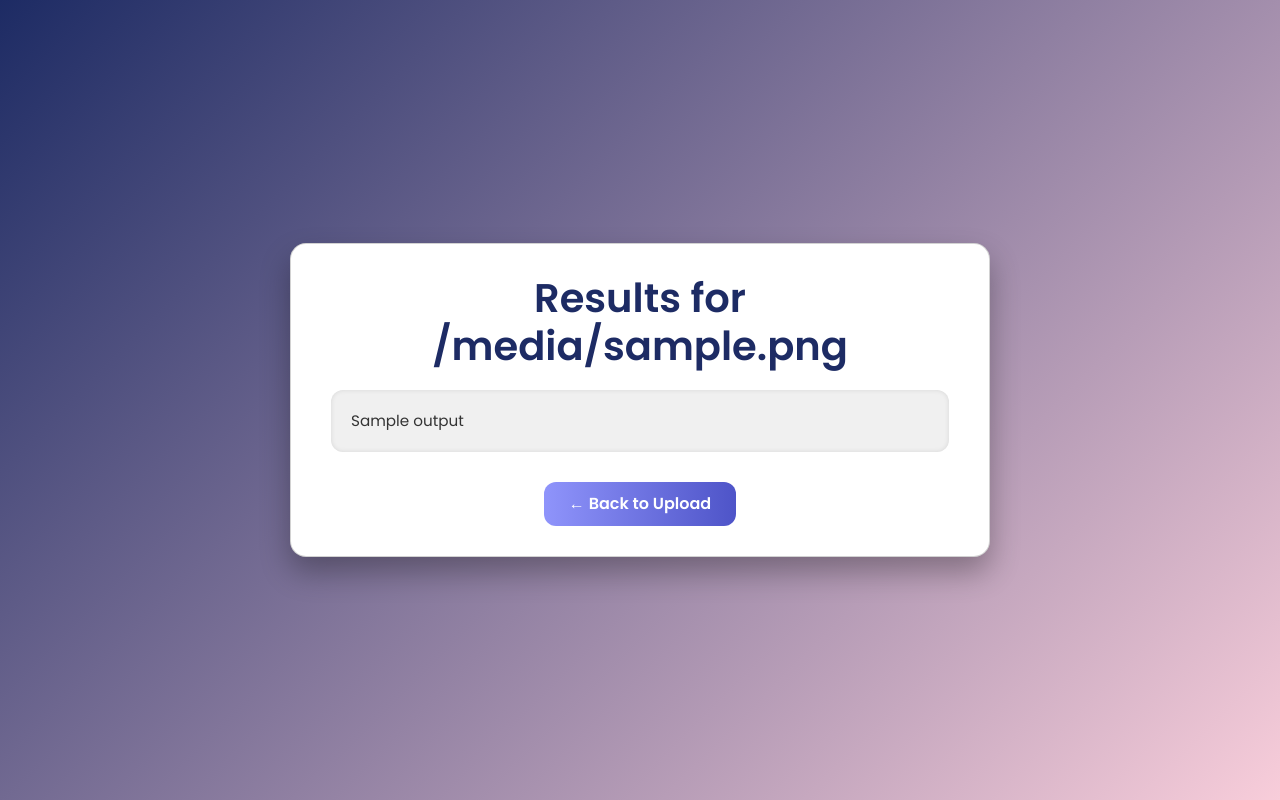
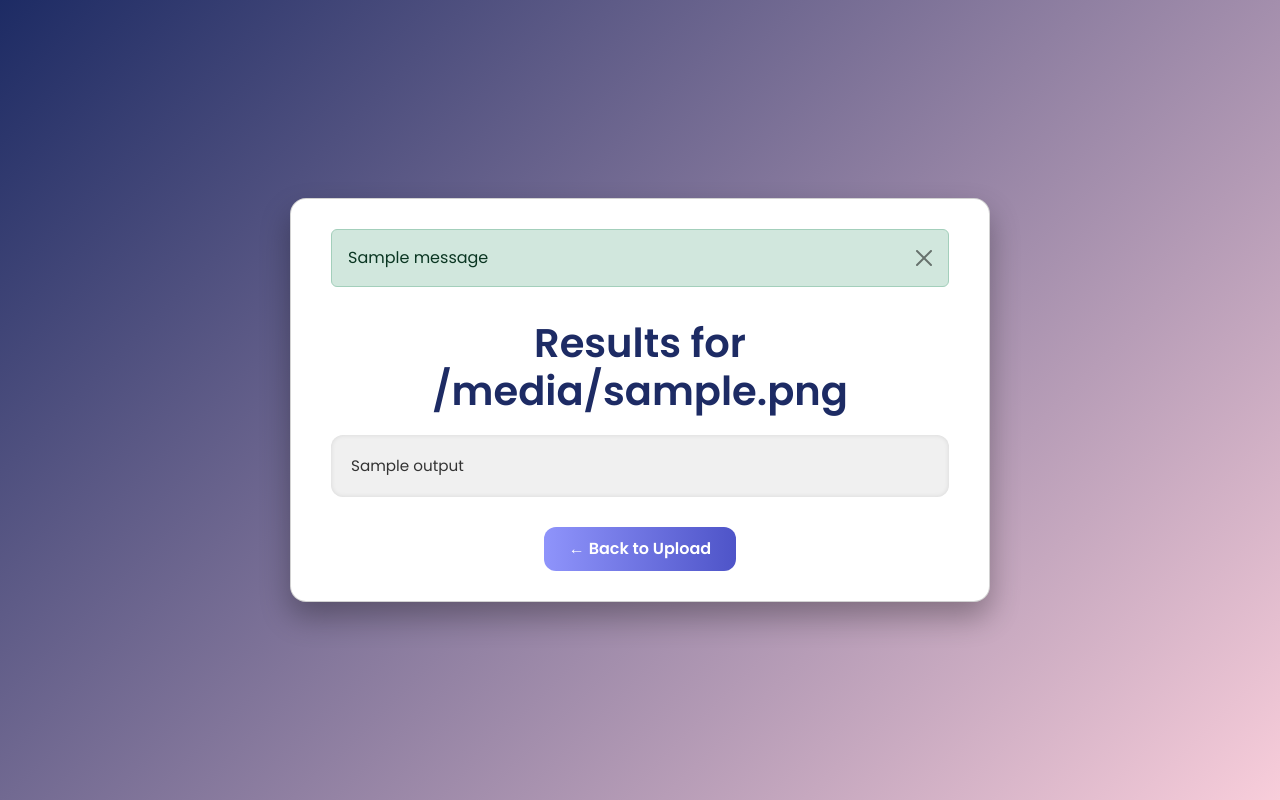
Before and after one commit to GREATORMAN/GENOMIC_ANNOTATION, a Flask app: template templates/result.html in a window 1280 px wide. Run offline with Flask 3, Linux system fonts and the light colour scheme; the template is opened without the code that fills it: most values are stand-ins (such as "Sample title", 1, 10 or a date in 2020); one stand-in notice (Sample message) is shown.

Commit message:
Update result.html

```diff
--- a/templates/result.html
+++ b/templates/result.html
@@ -48,8 +48,9 @@
       color: #333;
       box-shadow: inset 0 0 5px rgba(0,0,0,0.1);
       white-space: normal; /* allow wrapping */
+      margin-bottom: 20px;
     }
-    /* Styling for gene feature blocks, for improved clarity */
+    /* Styling for gene feature blocks */
     .gene-block {
       margin-bottom: 20px;
       padding-bottom: 15px;
@@ -98,13 +99,28 @@
       text-decoration: none;
     }
     .text-center {
-      margin-top: 30px;
+      margin-top: 10px;
       text-align: center;
     }
   </style>
 </head>
 <body>
   <div class="card">
+
+    <!-- Flash messages -->
+    {% with messages = get_flashed_messages(with_categories=true) %}
+      {% if messages %}
+        <div class="mb-3">
+          {% for category, message in messages %}
+            <div class="alert alert-{{ category }} alert-dismissible fade show" role="alert">
+              {{ message }}
+              <button type="button" class="btn-close" data-bs-dismiss="alert" aria-label="Close"></button>
+            </div>
+          {% endfor %}
+        </div>
+      {% endif %}
+    {% endwith %}
+
     <h1>Results for {{ filename }}</h1>
 
     <div class="output-container">
@@ -112,8 +128,10 @@
     </div>
 
     <div class="text-center">
-      <a href="/" class="btn btn-secondary">← Back to Upload</a>
+      <a href="{{ url_for('home') }}" class="btn btn-secondary">← Back to Upload</a>
     </div>
   </div>
+
+  <script src="https://cdn.jsdelivr.net/npm/bootstrap@5.3.0/dist/js/bootstrap.bundle.min.js"></script>
 </body>
 </html>
```
